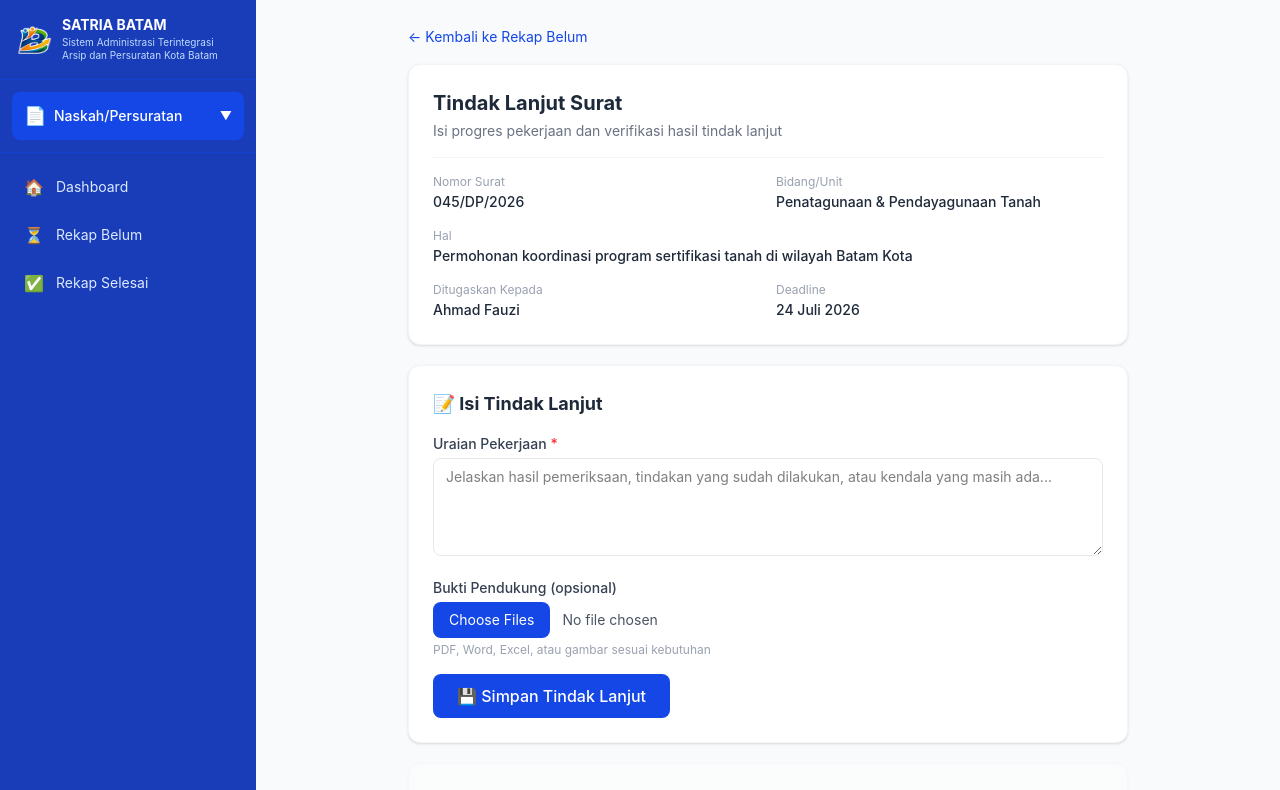
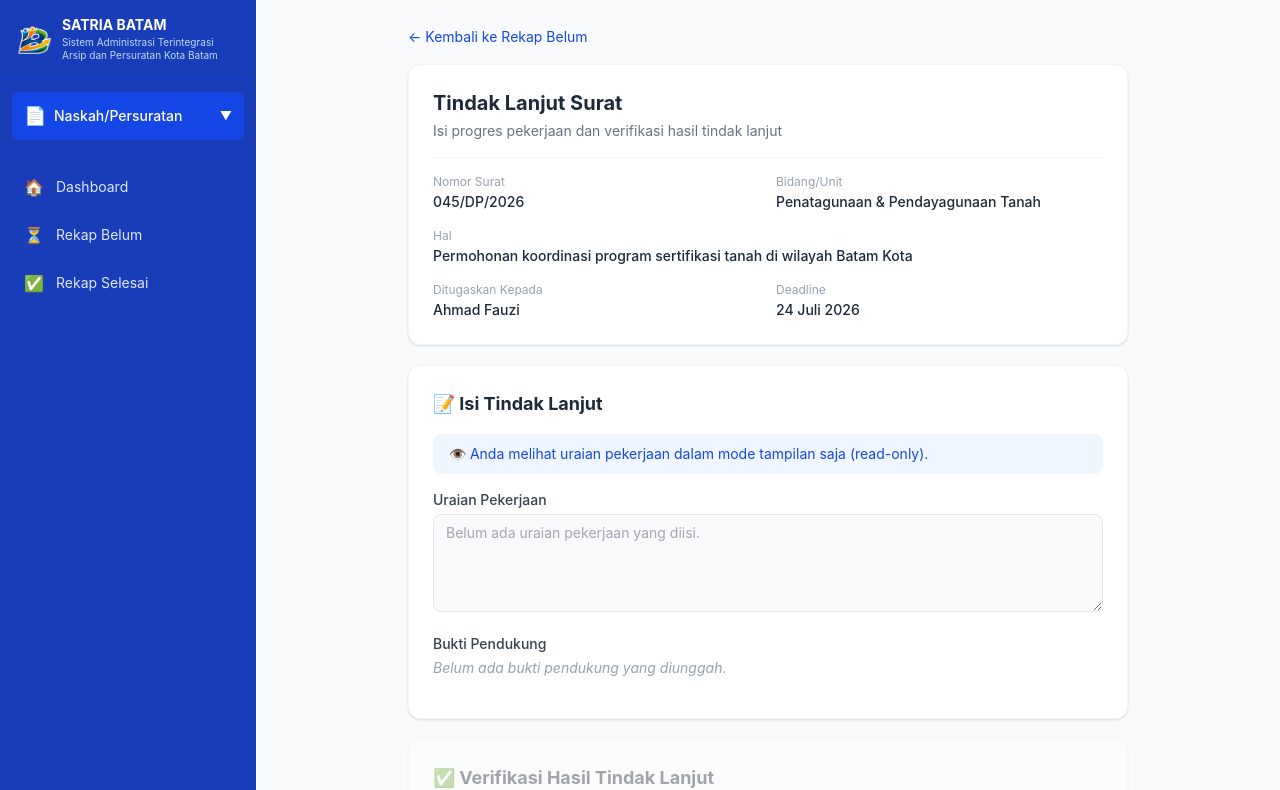
Before and after one commit to Studiolabs-cloud/project-SATRIA, a React app in the folder frontend/: page /naskah/tindak-lanjut/1 in a window 1280 px wide. Shown: the top 790 px of the page. Built offline with nearby package versions, Linux system fonts and the light colour scheme; sample sign-in values are in the browser's storage; the HTML template or start-up script is replaced by a standard one.

Commit message:
feat: terapkan hak akses per role di halaman Tindak Lanjut (read-only mode untuk non-pelaksana)

```diff
--- a/frontend/src/pages/naskah/DashboardNaskah.jsx
+++ b/frontend/src/pages/naskah/DashboardNaskah.jsx
@@ -1,4 +1,5 @@
 import { Link } from 'react-router-dom';
+
 
 // Data dummy, nanti diganti fetch dari API
 const STATS = {
--- a/frontend/src/pages/naskah/DelegasiPelaksana.jsx
+++ b/frontend/src/pages/naskah/DelegasiPelaksana.jsx
@@ -1,5 +1,6 @@
 import { useState } from 'react';
 import { useParams, useNavigate, Link } from 'react-router-dom';
+import { useAuth } from '../../context/AuthContext';
 
 // Data dummy pelaksana per bidang, nanti fetch dari API master pegawai
 const DUMMY_PELAKSANA = [
@@ -25,7 +26,8 @@ const DUMMY_ASSIGNMENT = {
 export default function DelegasiPelaksana() {
   const { id } = useParams();
   const navigate = useNavigate();
-
+const { user } = useAuth();
+const bisaDelegasi = ['Admin', 'Kepala Bidang'].includes(user?.role);
   const [pelaksanaTerpilih, setPelaksanaTerpilih] = useState([]);
   const [dikerjakanLangsung, setDikerjakanLangsung] = useState(false);
   const [toast, setToast] = useState(null);
@@ -85,7 +87,11 @@ export default function DelegasiPelaksana() {
             Pimpinan bidang/unit dapat memilih satu atau lebih pelaksana pada bidang/unit yang sama untuk menindaklanjuti assignment ini.
           </p>
         </div>
-
+{!bisaDelegasi && (
+  <div className="bg-yellow-50 text-yellow-800 text-sm px-4 py-2.5 rounded-lg mb-5">
+    ℹ️ Hanya Kepala Bidang atau Admin yang dapat melakukan delegasi ke pelaksana.
+  </div>
+)}
         {/* Info Assignment */}
         <div className="grid grid-cols-1 md:grid-cols-2 gap-4 text-sm border border-gray-100 rounded-lg p-4 mb-6">
           <div>
@@ -168,12 +174,14 @@ export default function DelegasiPelaksana() {
 
         {/* Tombol Aksi */}
       <div className="flex gap-3 pt-2">
+  {bisaDelegasi && (
     <button
       onClick={handleSimpanDelegasi}
       className="bg-blue-700 hover:bg-blue-800 text-white font-medium px-6 py-2.5 rounded-lg transition"
     >
       💾 Simpan Delegasi
     </button>
+  )}
           <button
             onClick={() => navigate(`/naskah/detail/${id}`)}
             className="bg-gray-100 hover:bg-gray-200 text-gray-700 font-medium px-6 py-2.5 rounded-lg transition"
--- a/frontend/src/pages/naskah/DetailSurat.jsx
+++ b/frontend/src/pages/naskah/DetailSurat.jsx
@@ -1,5 +1,6 @@
 import { useState } from 'react';
 import { useParams, useNavigate, Link } from 'react-router-dom';
+import { useAuth } from '../../context/AuthContext';
 
 const INSTRUKSI_OPTIONS = [
   'Tanggapan dan saran',
@@ -42,7 +43,8 @@ const DUMMY_SURAT = {
 export default function DetailSurat() {
   const { id } = useParams();
   const navigate = useNavigate();
-
+  const { user } = useAuth();
+  const bisaDisposisi = ['Admin', 'Kadis', 'Sekdis'].includes(user?.role);
   const [instruksiTerpilih, setInstruksiTerpilih] = useState([]);
   const [instruksiTambahan, setInstruksiTambahan] = useState('');
   const [uraianDisposisi, setUraianDisposisi] = useState('');
@@ -151,6 +153,12 @@ export default function DetailSurat() {
     Tentukan instruksi disposisi, uraian arahan, dan satu atau lebih bidang tujuan
   </p>
 
+  {!bisaDisposisi && (
+    <div className="bg-yellow-50 text-yellow-800 text-sm px-4 py-2.5 rounded-lg mb-5">
+      ℹ️ Anda hanya dapat melihat detail disposisi. Hanya Admin, Kadis, atau Sekdis yang dapat mengisi disposisi.
+    </div>
+  )}
+
         {/* Instruksi Disposisi */}
         <div className="mb-5">
           <label className="block text-sm font-semibold text-gray-700 mb-2">
@@ -163,7 +171,8 @@ export default function DetailSurat() {
   type="checkbox"
   checked={instruksiTerpilih.includes(item)}
   onChange={() => toggleInstruksi(item)}
-                  className="w-4 h-4 accent-blue-700"
+  disabled={!bisaDisposisi}
+  className="w-4 h-4 accent-blue-700 disabled:opacity-50"
 />
                 {item}
               </label>
@@ -244,12 +253,14 @@ export default function DetailSurat() {
 
         {/* Tombol Aksi */}
         <div className="flex gap-3">
+  {bisaDisposisi && (
     <button
       onClick={handleSimpanDisposisi}
       className="bg-blue-700 hover:bg-blue-800 text-white font-medium px-6 py-2.5 rounded-lg transition"
     >
       💾 Simpan Disposisi
     </button>
+  )}
           <button
             onClick={() => navigate('/naskah/rekap-belum')}
             className="bg-gray-100 hover:bg-gray-200 text-gray-700 font-medium px-6 py-2.5 rounded-lg transition"
--- a/frontend/src/pages/naskah/TindakLanjut.jsx
+++ b/frontend/src/pages/naskah/TindakLanjut.jsx
@@ -1,5 +1,6 @@
 import { useState } from 'react';
 import { useParams, useNavigate, Link } from 'react-router-dom';
+import { useAuth } from '../../context/AuthContext';
 
 // Data dummy, nanti fetch dari API berdasarkan :id
 const DUMMY_SURAT = {
@@ -14,6 +15,10 @@ const DUMMY_SURAT = {
 export default function TindakLanjut() {
   const { id } = useParams();
   const navigate = useNavigate();
+  const { user } = useAuth();
+
+  const bisaIsiTindakLanjut = ['Admin', 'Kepala Bidang', 'Pelaksana'].includes(user?.role);
+  const bisaVerifikasi = ['Admin', 'Kadis', 'Sekdis'].includes(user?.role);
 
   // State tindak lanjut (pelaksana)
   const [uraianPekerjaan, setUraianPekerjaan] = useState('');
@@ -35,6 +40,9 @@ export default function TindakLanjut() {
     setTimeout(() => setToast((prev) => (prev ? { ...prev, visible: false } : null)), 4700);
     setTimeout(() => setToast(null), 5000);
   };
+
+  const isGambar = (file) => file.type?.startsWith('image/');
+  const getFileUrl = (file) => URL.createObjectURL(file);
 
   const handleFileChange = (e) => {
     const files = Array.from(e.target.files);
@@ -113,7 +121,7 @@ export default function TindakLanjut() {
         </div>
       </div>
 
-      {/* Bagian 1: Isi Tindak Lanjut (Pelaksana) */}
+      {/* Bagian 1: Isi Tindak Lanjut */}
       <div className="bg-white rounded-xl shadow-sm border border-gray-100 p-6 mb-5">
         <div className="flex justify-between items-center mb-4">
           <h2 className="text-lg font-bold text-gray-800">📝 Isi Tindak Lanjut</h2>
@@ -124,48 +132,85 @@ export default function TindakLanjut() {
           )}
         </div>
 
+        {!bisaIsiTindakLanjut && (
+          <div className="bg-blue-50 text-blue-700 text-sm px-4 py-2.5 rounded-lg mb-4">
+            👁️ Anda melihat uraian pekerjaan dalam mode tampilan saja (read-only).
+          </div>
+        )}
+
         <div className="mb-4">
           <label className="block text-sm font-medium text-gray-700 mb-1">
-            Uraian Pekerjaan <span className="text-red-500">*</span>
+            Uraian Pekerjaan {bisaIsiTindakLanjut && <span className="text-red-500">*</span>}
           </label>
           <textarea
             value={uraianPekerjaan}
             onChange={(e) => setUraianPekerjaan(e.target.value)}
-            disabled={sudahDisubmit}
+            disabled={sudahDisubmit || !bisaIsiTindakLanjut}
             rows={4}
-            placeholder="Jelaskan hasil pemeriksaan, tindakan yang sudah dilakukan, atau kendala yang masih ada..."
-            className="w-full border border-gray-200 rounded-lg px-3 py-2 text-sm focus:outline-none focus:ring-2 focus:ring-blue-600 disabled:bg-gray-50 disabled:text-gray-500"
+            placeholder={
+              bisaIsiTindakLanjut
+                ? 'Jelaskan hasil pemeriksaan, tindakan yang sudah dilakukan, atau kendala yang masih ada...'
+                : 'Belum ada uraian pekerjaan yang diisi.'
+            }
+            className="w-full border border-gray-200 rounded-lg px-3 py-2 text-sm focus:outline-none focus:ring-2 focus:ring-blue-600 disabled:bg-gray-50 disabled:text-gray-600"
           />
         </div>
 
         <div className="mb-4">
-          <label className="block text-sm font-medium text-gray-700 mb-1">Bukti Pendukung (opsional)</label>
+          <label className="block text-sm font-medium text-gray-700 mb-1">Bukti Pendukung</label>
+
+          {bisaIsiTindakLanjut && !sudahDisubmit && (
+            <>
               <input
                 type="file"
                 multiple
-            disabled={sudahDisubmit}
                 onChange={handleFileChange}
-            className="w-full text-sm text-gray-600 file:mr-3 file:py-2 file:px-4 file:rounded-lg file:border-0 file:bg-blue-700 file:text-white hover:file:bg-blue-800 disabled:opacity-50"
+                className="w-full text-sm text-gray-600 file:mr-3 file:py-2 file:px-4 file:rounded-lg file:border-0 file:bg-blue-700 file:text-white hover:file:bg-blue-800"
               />
               <p className="text-xs text-gray-400 mt-1">PDF, Word, Excel, atau gambar sesuai kebutuhan</p>
+            </>
+          )}
+
+          {buktiFiles.length === 0 && (!bisaIsiTindakLanjut || sudahDisubmit) && (
+            <p className="text-sm text-gray-400 italic">Belum ada bukti pendukung yang diunggah.</p>
+          )}
 
           {buktiFiles.length > 0 && (
-            <div className="mt-2 space-y-1">
+            <div className="mt-2 grid grid-cols-2 md:grid-cols-3 gap-3">
               {buktiFiles.map((file, idx) => (
-                <div key={idx} className="flex items-center justify-between bg-gray-50 rounded-lg px-3 py-1.5 text-sm">
-                  <span className="text-gray-700">📎 {file.name}</span>
-                  {!sudahDisubmit && (
-                    <button onClick={() => hapusFile(idx)} className="text-red-600 text-xs hover:underline">
+                <div key={idx} className="border border-gray-100 rounded-lg overflow-hidden">
+                  {isGambar(file) ? (
+                    <a href={getFileUrl(file)} target="_blank" rel="noopener noreferrer" className="block">
+                      <img src={getFileUrl(file)} alt={file.name} className="w-full h-24 object-cover" />
+                    </a>
+                  ) : (
+                    <div className="w-full h-24 bg-gray-50 flex items-center justify-center text-2xl">📄</div>
+                  )}
+                  <div className="p-2 flex items-center justify-between gap-1">
+                    <span className="text-xs text-gray-600 truncate">{file.name}</span>
+                    <div className="flex items-center gap-2 flex-shrink-0">
+                      <a
+                        href={getFileUrl(file)}
+                        download={file.name}
+                        className="text-xs text-blue-600 hover:underline"
+                        title="Download"
+                      >
+                        ⬇
+                      </a>
+                      {bisaIsiTindakLanjut && !sudahDisubmit && (
+                        <button onClick={() => hapusFile(idx)} className="text-xs text-red-600 hover:underline">
                           Hapus
                         </button>
                       )}
+                    </div>
+                  </div>
                 </div>
               ))}
             </div>
           )}
         </div>
 
-        {!sudahDisubmit && (
+        {!sudahDisubmit && bisaIsiTindakLanjut && (
           <button
             onClick={handleSimpanTindakLanjut}
             className="bg-blue-700 hover:bg-blue-800 text-white font-medium px-6 py-2.5 rounded-lg transition"
@@ -199,7 +244,7 @@ export default function TindakLanjut() {
             </p>
             {catatanVerifikasi && <p className="text-xs opacity-80">Catatan: {catatanVerifikasi}</p>}
           </div>
-        ) : (
+        ) : bisaVerifikasi ? (
           <>
             <div className="mb-4">
               <label className="block text-sm font-medium text-gray-700 mb-1">
@@ -229,6 +274,10 @@ export default function TindakLanjut() {
               </button>
             </div>
           </>
+        ) : (
+          <p className="text-sm text-yellow-700 bg-yellow-50 px-4 py-2.5 rounded-lg">
+            ℹ️ Hanya Admin, Kadis, atau Sekdis yang dapat melakukan verifikasi.
+          </p>
         )}
       </div>
 
```
Also changed, not shown: frontend/src/pages/dashboard.jsx (+14 -2 lines). Lines whose indentation alone changed are shown as unchanged.
